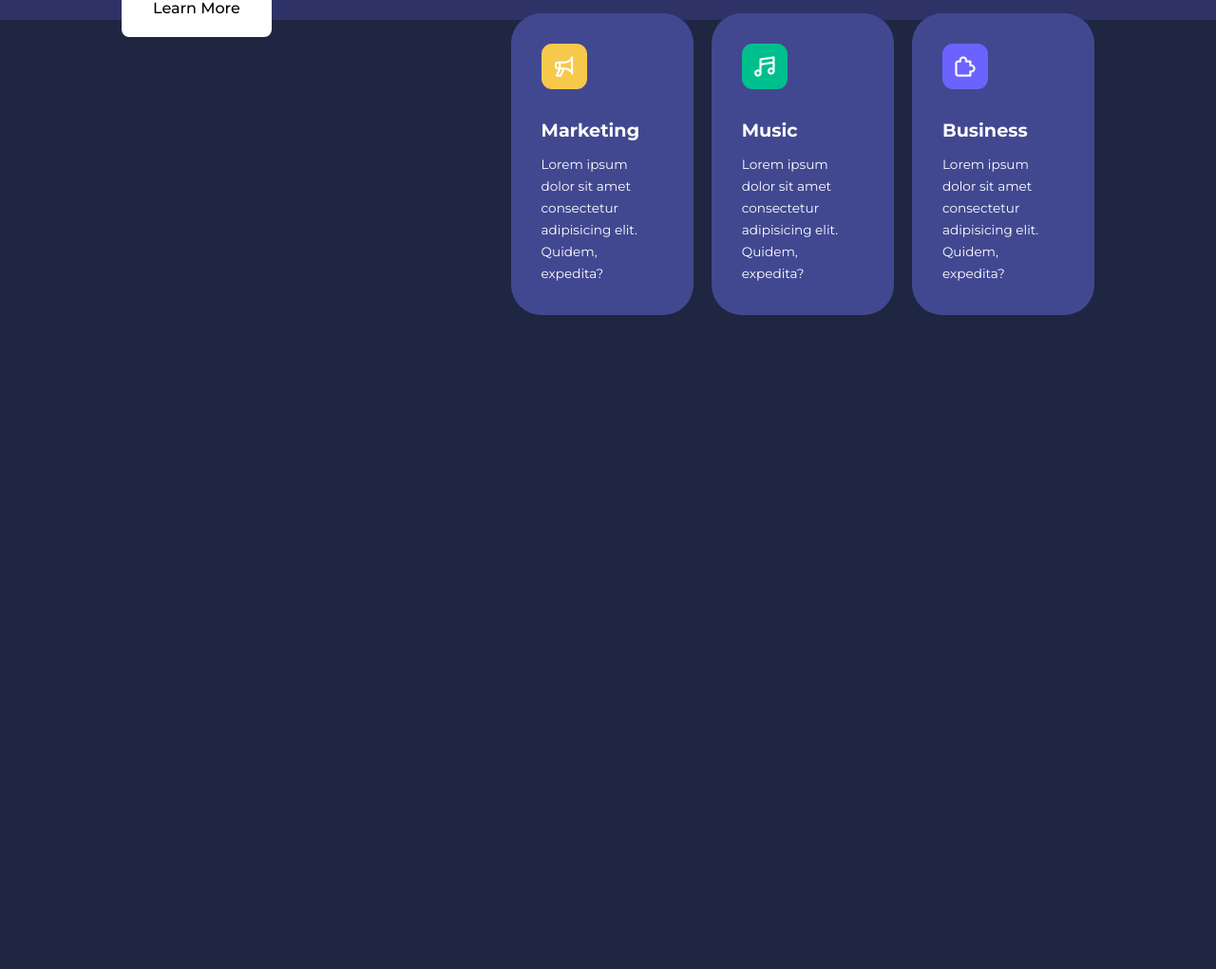
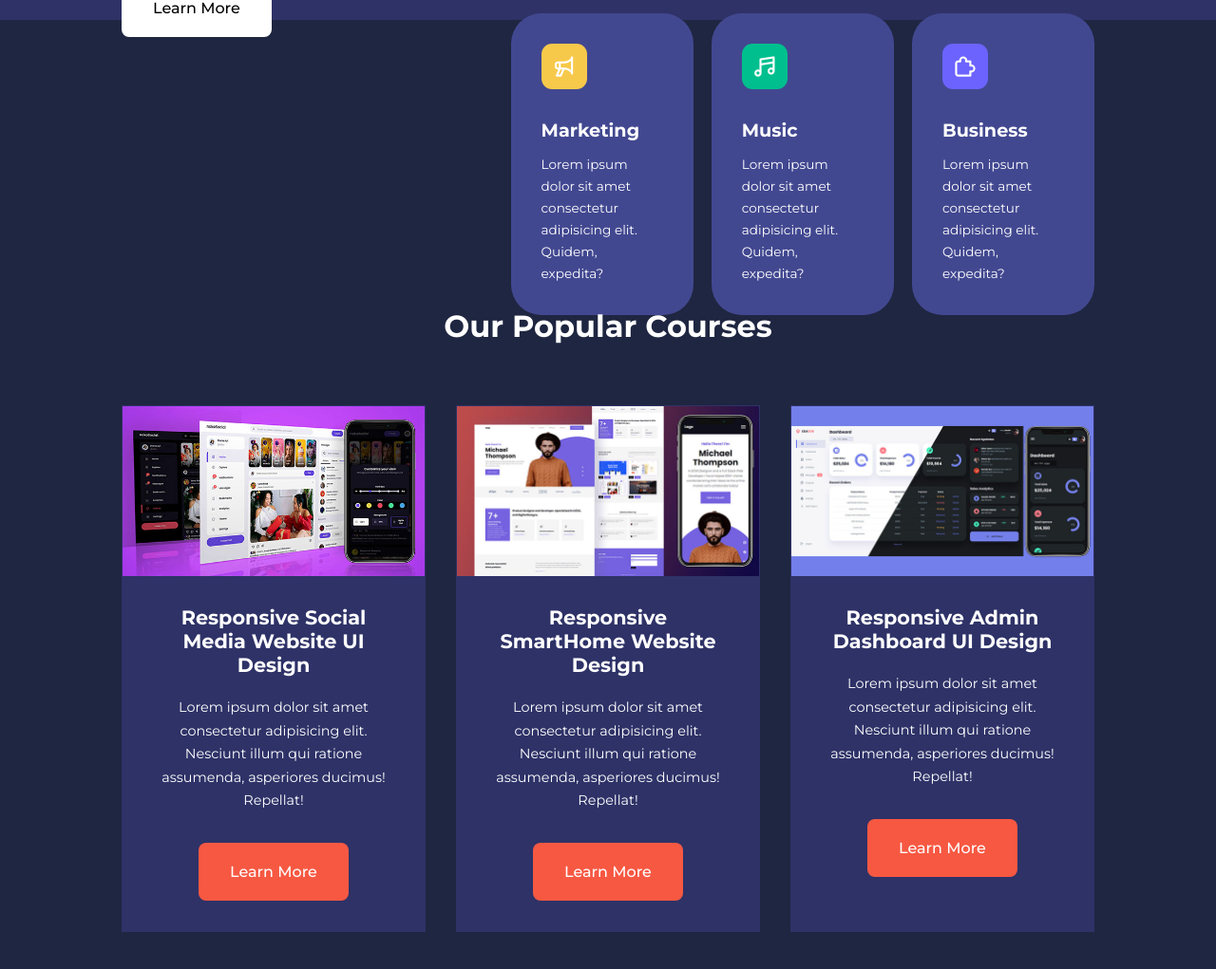
Before and after one commit to hstt-coder/educational-website, a plain HTML site: page index.html in a window 1280 px wide. Shown: the part 1083-2104 px from the top of the page at 95% size. Before the commit the page ends 1415 px from the top, so only its background shows below. Drawn offline with nearby package versions, Linux system fonts and the light colour scheme.

Commit message:
Courses Section

```diff
--- a/css/style.css
+++ b/css/style.css
@@ -109,6 +109,11 @@ nav {
   position: fixed;
   top: 0;
   z-index: 11;
+}
+
+.window-scroll {
+  background-color: var(--color-primary);
+  box-shadow: 0 1rem 2rem rgba(0,0,0,.2);
 }
 
 .nav__container {
@@ -240,3 +245,39 @@ header {
 .category p {
   font-size: .85rem;
 }
+/* ================== CATEGORIES ================== */
+
+/* ================== COURSES ================== */
+.courses {
+  margin-top: 13rem;
+}
+
+.courses__container {
+  display: grid;
+  grid-template-columns: repeat(3, 1fr);
+  gap: 2rem;
+}
+
+.course {
+  background-color: var(--color-bg1);
+  text-align: center;
+  border: 1px solid transparent;
+
+  transition: var(--transition);
+}
+
+.course:hover {
+  background: transparent;
+  border-color: var(--color-primary);
+}
+
+.course__info {
+  padding: 2rem;
+}
+
+.course__info p {
+  margin: 1.2rem 0 2rem;
+  font-size: .9rem;
+}
+
+/* ================== COURSES ================== */
--- a/index.html
+++ b/index.html
@@ -85,6 +85,46 @@
     </div>
   </section>
 
+  <section class="courses">
+    <h2>Our Popular Courses</h2>
+    <div class="container courses__container">
+      <article class="course">
+        <div class="course__image">
+          <img src="./images/course1.jpg">
+        </div>
+        <div class="course__info">
+          <h4>Responsive Social Media Website UI Design</h4>
+          <p>Lorem ipsum dolor sit amet consectetur adipisicing elit. Nesciunt illum qui ratione assumenda, asperiores ducimus! Repellat!</p>
+          <a href="courses.html" class="btn btn-primary">Learn More</a>
+        </div>
+      </article>
 
+      <article class="course">
+        <div class="course__image">
+          <img src="./images/course2.jpg">
+        </div>
+        <div class="course__info">
+          <h4>Responsive SmartHome Website Design</h4>
+          <p>Lorem ipsum dolor sit amet consectetur adipisicing elit. Nesciunt illum qui ratione assumenda, asperiores ducimus! Repellat!</p>
+          <a href="courses.html" class="btn btn-primary">Learn More</a>
+        </div>
+      </article>
+
+      <article class="course">
+        <div class="course__image">
+          <img src="./images/course3.jpg">
+        </div>
+        <div class="course__info">
+          <h4>Responsive Admin Dashboard UI Design</h4>
+          <p>Lorem ipsum dolor sit amet consectetur adipisicing elit. Nesciunt illum qui ratione assumenda, asperiores ducimus! Repellat!</p>
+          <a href="courses.html" class="btn btn-primary">Learn More</a>
+        </div>
+      </article>
+    </div>
+  </section>
+
+
+
+  <script src="./main.js"></script>
 </body>
 </html>
--- a/main.js
+++ b/main.js
@@ -0,0 +1,6 @@
+// change navbar styles on scroll
+
+window.addEventListener('scroll', () => {
+  document.querySelector('nav').classList.toggle(
+    'window-scroll', window.scrollY > 0);
+})
```
